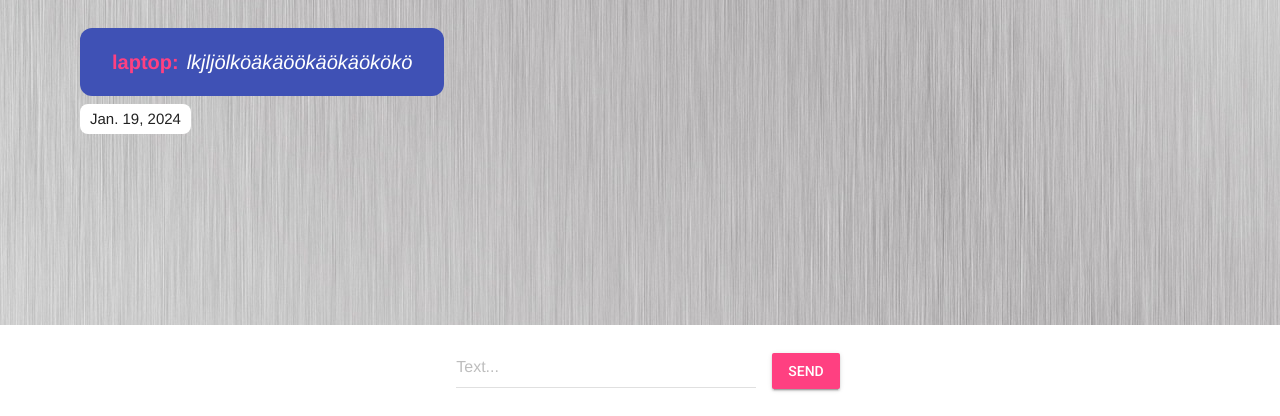
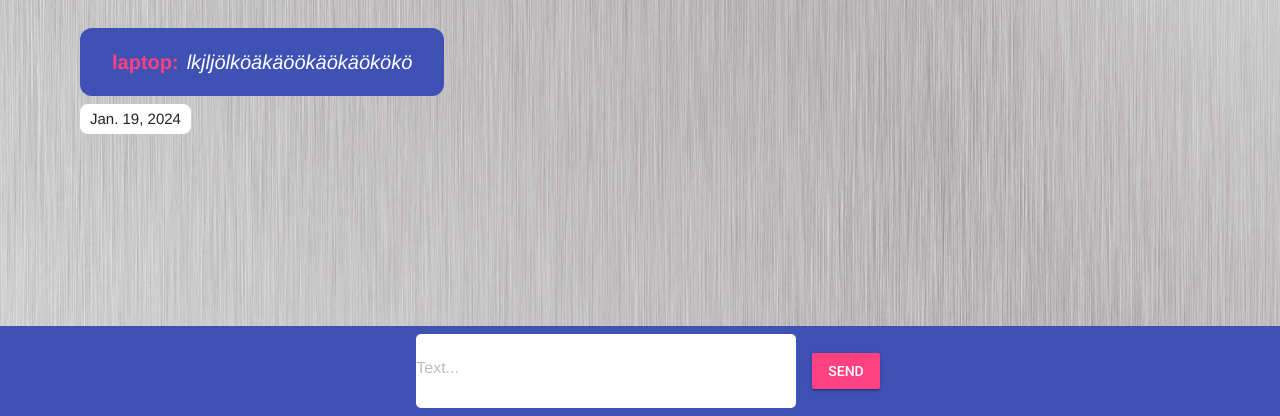
Before and after one commit to barni246/Django-ChatApp, a Django app: page /chat/ in a window 1280 px wide. Shown: the part 2184-2600 px from the top of the page. Run offline with Django 4.2, Linux system fonts and the light colour scheme; a user stored in the database is signed in; data comes from the database, SQL or seed files in the repository; both versions use the stored data as it was after the commit.

Commit message:
input field css

```diff
--- a/chat/templates/chat/index.html
+++ b/chat/templates/chat/index.html
@@ -45,7 +45,6 @@ setTimeout(function() {
 
 
 document.addEventListener('DOMContentLoaded', function() {
-  // Rufe die Funktion nach einer Verzögerung von 1 Sekunde auf
       scrollToBottom();
 });
 
@@ -95,12 +94,6 @@ document.addEventListener('DOMContentLoaded', function() {
       }
   }
 
-
-
-  document.addEventListener("DOMContentLoaded", function () {
-    console.log('event')
-    scrollToBottom();
-});
 </script>
 
 
@@ -111,8 +104,8 @@ document.addEventListener('DOMContentLoaded', function() {
          <div class="form-content" >
 
        {% csrf_token %}
-       <div class="mdl-textfield mdl-js-textfield mdl-textfield--floating-label">
-          <input class="mdl-textfield__input" name="textmessage" type="text" id="messageField" />
+       <div class="mdl-textfield mdl-textfield-width mdl-js-textfield mdl-textfield--floating-label mdl-bg">
+          <input class="mdl-textfield__input mdl-textfield__input-style" name="textmessage" type="text" id="messageField" />
           <label class="mdl-textfield__label" for="messageField">Text...</label>
        </div>
 
--- a/static/css/style.css
+++ b/static/css/style.css
@@ -163,6 +163,7 @@ margin-bottom: 70px;
 .form-container {
   width: 100%;
   background-color: white;
+  background-color: rgb(63, 81, 181);
   padding: 8px;
   display: flex;
   justify-content: center;
@@ -180,9 +181,27 @@ margin-bottom: 70px;
 
 }
 
-.mdl-textfield__input {
+/* .mdl-textfield__input {
 font-size: 22px;
-}
+border-bottom: none;
+padding-left: 16px;
+} */
+
+/* .mdl-textfield {
+  width: 380px;
+  } */
+
+  .mdl-textfield__input-style {
+    font-size: 22px;
+    border-bottom: none;
+    padding-left: 16px;
+    }
+
+
+
+  .mdl-textfield-width {
+    width: 380px;
+    }
 
 .send-btn {
   margin-left: 16px;
@@ -202,8 +221,6 @@ font-size: 22px;
 
 .mdl-layout__content {
 
-  background-color: rgb(249, 248, 248);
-  background-color: rgba(0, 0, 0, 0.1);
    background-image: url('/static/img/alu.jpg');
    padding: 80px;
    padding-bottom: 250PX;
@@ -212,3 +229,9 @@ font-size: 22px;
 #xml {
   margin-top: 16px;
 }
+
+
+.mdl-bg {
+  border-radius: 5px;
+   background-color: white;
+ }
```
Also changed, not shown: db.sqlite3.
